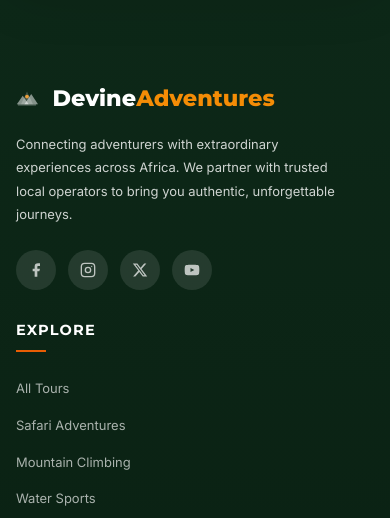
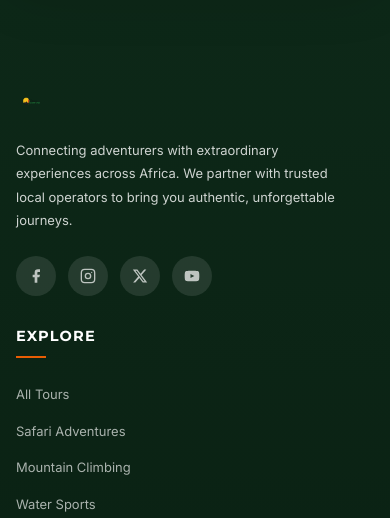
Before and after one commit to luileonzawadi/Divine-adventures-, a Flask app: page /register in a window 390 px wide. Shown: the part 845-1363 px from the top of the page. Run offline with Flask 3, Linux system fonts and the light colour scheme.

Commit message:
Add logo, responsive styles, gunicorn, render config

```diff
--- a/app/static/css/style.css
+++ b/app/static/css/style.css
@@ -294,6 +294,12 @@ h6 { font-size: var(--text-lg); }
   color: var(--color-white);
 }
 
+.navbar__logo-img {
+  height: 100px;
+  width: auto;
+  display: block;
+}
+
 .navbar__logo-icon {
   width: 46px;
   height: 46px;
@@ -855,6 +861,13 @@ h6 { font-size: var(--text-lg); }
 
 .footer__brand {
   max-width: 320px;
+}
+
+.footer__logo-img {
+  height: 80px;
+  width: auto;
+  display: block;
+  margin-bottom: var(--space-4);
 }
 
 .footer__brand-name {
@@ -1176,6 +1189,14 @@ h6 { font-size: var(--text-lg); }
     display: flex;
   }
 
+  .navbar__logo-img {
+    height: 60px;
+  }
+
+  .footer__logo-img {
+    height: 55px;
+  }
+
   /* Layout */
   .grid--2,
   .grid--3,
@@ -1229,6 +1250,14 @@ h6 { font-size: var(--text-lg); }
 @media (max-width: 480px) {
   .container {
     padding: 0 var(--space-4);
+  }
+
+  .navbar__logo-img {
+    height: 48px;
+  }
+
+  .footer__logo-img {
+    height: 44px;
   }
 
   .card__image {
--- a/app/templates/base.html
+++ b/app/templates/base.html
@@ -32,26 +32,7 @@
     <div class="navbar__inner">
       <!-- Logo -->
       <a href="{{ url_for('main.index') }}" class="navbar__logo" id="nav-logo">
-        <div class="navbar__logo-icon">
-          <svg width="26" height="26" viewBox="0 0 26 26" fill="none" xmlns="http://www.w3.org/2000/svg" aria-hidden="true">
-            <!-- Sun / compass rose -->
-            <circle cx="13" cy="9" r="2.2" fill="white" opacity="0.95"/>
-            <!-- Mountain peaks -->
-            <polygon points="13,3 20,18 6,18" fill="white" opacity="0.3"/>
-            <polygon points="8,8 15,18 1,18" fill="white" opacity="0.55"/>
-            <polygon points="18,6 26,18 10,18" fill="white" opacity="0.55"/>
-            <!-- Ground line -->
-            <rect x="2" y="18" width="22" height="1.5" rx="0.75" fill="white" opacity="0.4"/>
-            <!-- Compass tick marks -->
-            <line x1="13" y1="1" x2="13" y2="3" stroke="white" stroke-width="1.2" opacity="0.7"/>
-            <line x1="13" y1="15" x2="13" y2="17" stroke="white" stroke-width="1.2" opacity="0.7"/>
-            <line x1="7" y1="9" x2="9" y2="9" stroke="white" stroke-width="1.2" opacity="0.7"/>
-            <line x1="17" y1="9" x2="19" y2="9" stroke="white" stroke-width="1.2" opacity="0.7"/>
-          </svg>
-        </div>
-        <div class="navbar__logo-text">
-          Devine<span>Adventures</span>
-        </div>
+        <img src="{{ url_for('static', filename='logo.png') }}" alt="Devine Adventures" class="navbar__logo-img">
       </a>
 
       <!-- Desktop Navigation Links -->
@@ -171,14 +152,7 @@
         <!-- Brand Column -->
         <div class="footer__brand">
           <div class="footer__brand-name">
-            <svg width="22" height="22" viewBox="0 0 26 26" fill="none" xmlns="http://www.w3.org/2000/svg" style="display:inline-block; vertical-align:middle; margin-right:8px;" aria-hidden="true">
-              <circle cx="13" cy="9" r="2.2" fill="#F48C06" opacity="0.95"/>
-              <polygon points="13,3 20,18 6,18" fill="white" opacity="0.2"/>
-              <polygon points="8,8 15,18 1,18" fill="white" opacity="0.5"/>
-              <polygon points="18,6 26,18 10,18" fill="white" opacity="0.5"/>
-              <rect x="2" y="18" width="22" height="1.5" rx="0.75" fill="white" opacity="0.35"/>
-            </svg>
-            Devine<span>Adventures</span>
+            <img src="{{ url_for('static', filename='logo.png') }}" alt="Devine Adventures" class="footer__logo-img">
           </div>
           <p>
             Connecting adventurers with extraordinary experiences across Africa.
--- a/requirements.txt
+++ b/requirements.txt
@@ -7,3 +7,4 @@ python-dotenv==1.1.0
 cloudinary==1.41.0
 Werkzeug==3.1.3
 email-validator==2.2.0
+gunicorn==21.2.0
--- a/runtime.txt
+++ b/runtime.txt
@@ -1 +1 @@
-3.11.4
+python-3.11.4
```
Also changed, not shown: render.yaml (added, +13 -0 lines), Devine Adventures Logo - Copy (2) (1).png (added), app/static/logo.png (added).
